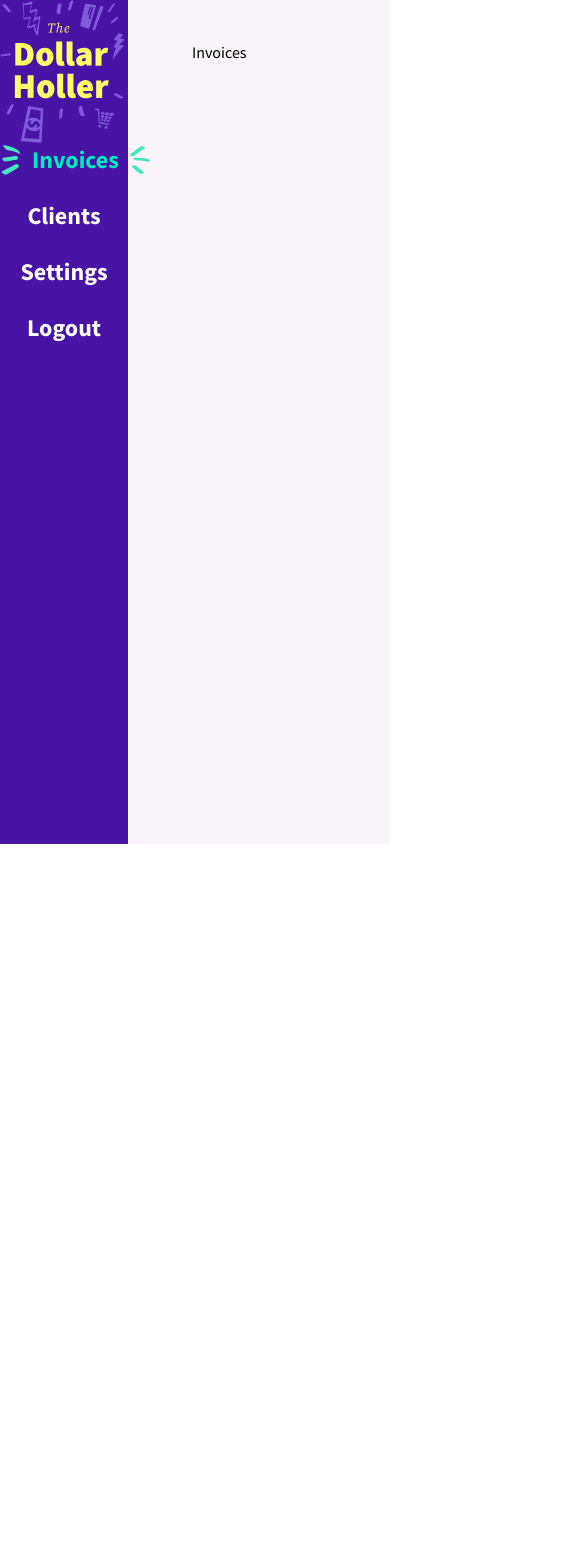
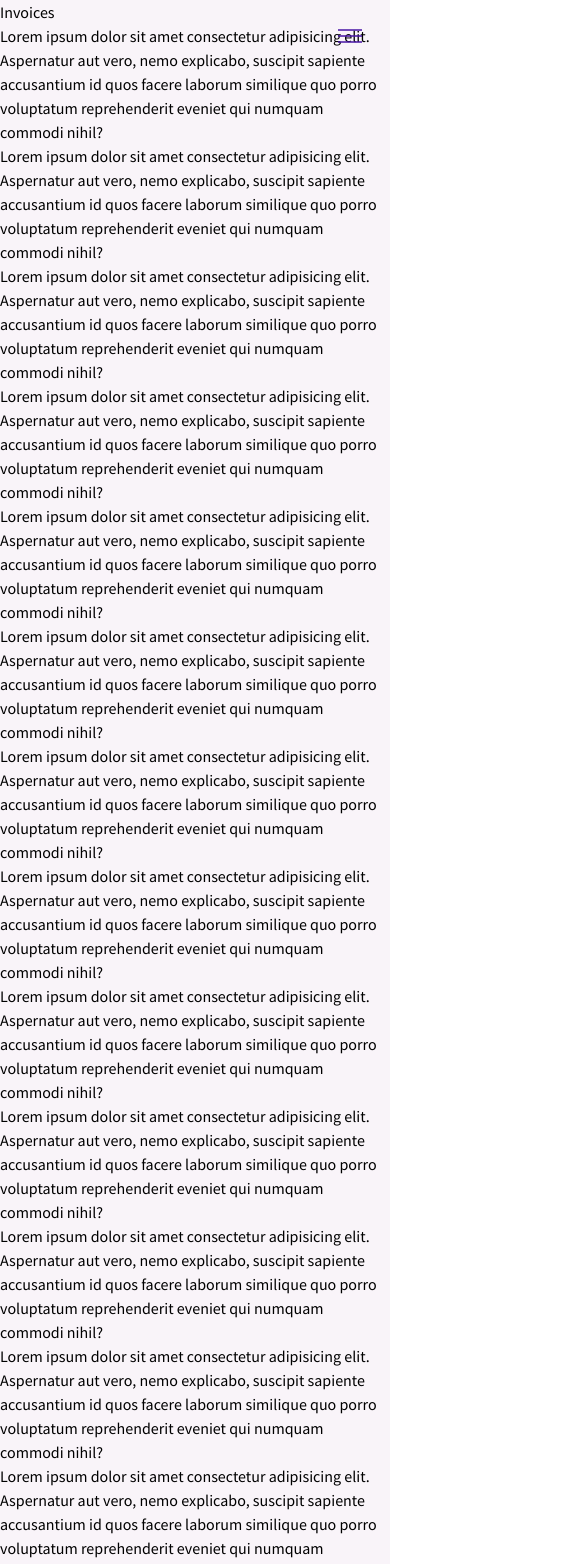
Before and after one commit to ImalKesara/dollarholler, a SvelteKit app: page /invoices in a window 390 px wide. Shown: the top 1564 px of the page, 585 px wide, since content can reach past the window. Before the commit the page ends 844 px from the top, so only its background shows below. Built offline with nearby package versions, Linux system fonts and the light colour scheme.

Commit message:
Mobile responsive

```diff
--- a/src/app.css
+++ b/src/app.css
@@ -8,6 +8,9 @@
 	body {
 		@apply font-sansSerif;
 	}
+	svg {
+		@apply fill-current;
+	}
 }
 
 @layer components {
--- /dev/null
+++ b/src/lib/components/Icon/Close.svelte
@@ -0,0 +1,10 @@
+<script lang="ts">
+	export let width: number = 24,
+		height: number = 24;
+</script>
+
+<svg {width} {height} viewBox="0 0 24 24" fill="none" xmlns="http://www.w3.org/2000/svg">
+	<path
+		d="M19 6.41L17.59 5L12 10.59L6.41 5L5 6.41L10.59 12L5 17.59L6.41 19L12 13.41L17.59 19L19 17.59L13.41 12L19 6.41Z"
+	/>
+</svg>
--- /dev/null
+++ b/src/lib/components/Icon/Hamburger.svelte
@@ -0,0 +1,10 @@
+<script lang="ts">
+	export let width: number = 24,
+		height: number = 24;
+</script>
+
+<svg {width} {height} viewBox="0 0 24 24" fill="none" xmlns="http://www.w3.org/2000/svg">
+	<path d="M24 6.75007H0V5.25005H24V6.75007Z" />
+	<path d="M24 12.7501H0V11.2501H24V12.7501Z" />
+	<path d="M24 18.7502H0V17.2502H24V18.7502Z" />
+</svg>
--- a/src/lib/components/Navbar.svelte
+++ b/src/lib/components/Navbar.svelte
@@ -1,9 +1,43 @@
-<script>
+<script lang="ts">
 	import { page } from '$app/stores';
+	import Close from './Icon/Close.svelte';
+	import Hamburger from './Icon/Hamburger.svelte';
+
+	let isNavshowing: boolean = false;
+
+	function toggleNavbar() {
+		isNavshowing = !isNavshowing;
+	}
 </script>
 
-<header class=" col-span-3 bg-daisyBush text-center">
-	<div>
+<svelte:head>
+	{#if isNavshowing}
+		<style lang="postcss">
+			body {
+				@apply overflow-hidden md:overflow-auto;
+			}
+		</style>
+	{/if}
+</svelte:head>
+
+<button
+	class=" fixed right-6 top-6 z-navBarToggle md:hidden"
+	on:click={toggleNavbar}
+	class:text-goldenFizz={isNavshowing}
+	class:text-daisyBush={!isNavshowing}
+>
+	{#if isNavshowing}
+		<Close width={32} height={32} />
+	{:else}
+		<Hamburger width={32} />
+	{/if}
+</button>
+
+<header
+	class=" z-navBar fixed md:relative md:col-span-3 transition-transform duration-300 -translate-x-full md:translate-x-0 bg-daisyBush text-center w-full h-screen md:h-full"
+	class:translate-x-0={isNavshowing}
+>
+	<div class="mt-10 mb-10 md:mb-24">
 		<a href="/invoices"
 			><img src="/images/logo.svg" alt="the dollar hollar logo" class=" mx-auto" /></a
 		>
--- a/src/routes/(dashboard)/+layout.svelte
+++ b/src/routes/(dashboard)/+layout.svelte
@@ -2,9 +2,9 @@
 	import Navbar from '$lib/components/Navbar.svelte';
 </script>
 
-<div class=" grid grid-cols-12 gap-x-16 bg-whisper min-h-screen">
+<div class=" grid grid-cols-12 md:gap-x-16 bg-whisper min-h-screen">
 	<Navbar />
-	<main class=" col-span-8 pt-10">
+	<main class="md:col-span-8 col-span-12 md:pt-10">
 		<slot />
 	</main>
 </div>
--- a/src/routes/(dashboard)/invoices/+page.svelte
+++ b/src/routes/(dashboard)/invoices/+page.svelte
@@ -1 +1,96 @@
 Invoices
+
+<p>
+	Lorem ipsum dolor sit amet consectetur adipisicing elit. Aspernatur aut vero, nemo explicabo,
+	suscipit sapiente accusantium id quos facere laborum similique quo porro voluptatum reprehenderit
+	eveniet qui numquam commodi nihil?
+</p>
+
+<p>
+	Lorem ipsum dolor sit amet consectetur adipisicing elit. Aspernatur aut vero, nemo explicabo,
+	suscipit sapiente accusantium id quos facere laborum similique quo porro voluptatum reprehenderit
+	eveniet qui numquam commodi nihil?
+</p>
+
+<p>
+	Lorem ipsum dolor sit amet consectetur adipisicing elit. Aspernatur aut vero, nemo explicabo,
+	suscipit sapiente accusantium id quos facere laborum similique quo porro voluptatum reprehenderit
+	eveniet qui numquam commodi nihil?
+</p>
+
+<p>
+	Lorem ipsum dolor sit amet consectetur adipisicing elit. Aspernatur aut vero, nemo explicabo,
+	suscipit sapiente accusantium id quos facere laborum similique quo porro voluptatum reprehenderit
+	eveniet qui numquam commodi nihil?
+</p>
+<p>
+	Lorem ipsum dolor sit amet consectetur adipisicing elit. Aspernatur aut vero, nemo explicabo,
+	suscipit sapiente accusantium id quos facere laborum similique quo porro voluptatum reprehenderit
+	eveniet qui numquam commodi nihil?
+</p>
+<p>
+	Lorem ipsum dolor sit amet consectetur adipisicing elit. Aspernatur aut vero, nemo explicabo,
+	suscipit sapiente accusantium id quos facere laborum similique quo porro voluptatum reprehenderit
+	eveniet qui numquam commodi nihil?
+</p>
+<p>
+	Lorem ipsum dolor sit amet consectetur adipisicing elit. Aspernatur aut vero, nemo explicabo,
+	suscipit sapiente accusantium id quos facere laborum similique quo porro voluptatum reprehenderit
+	eveniet qui numquam commodi nihil?
+</p>
+<p>
+	Lorem ipsum dolor sit amet consectetur adipisicing elit. Aspernatur aut vero, nemo explicabo,
+	suscipit sapiente accusantium id quos facere laborum similique quo porro voluptatum reprehenderit
+	eveniet qui numquam commodi nihil?
+</p>
+<p>
+	Lorem ipsum dolor sit amet consectetur adipisicing elit. Aspernatur aut vero, nemo explicabo,
+	suscipit sapiente accusantium id quos facere laborum similique quo porro voluptatum reprehenderit
+	eveniet qui numquam commodi nihil?
+</p>
+<p>
+	Lorem ipsum dolor sit amet consectetur adipisicing elit. Aspernatur aut vero, nemo explicabo,
+	suscipit sapiente accusantium id quos facere laborum similique quo porro voluptatum reprehenderit
+	eveniet qui numquam commodi nihil?
+</p>
+
+<p>
+	Lorem ipsum dolor sit amet consectetur adipisicing elit. Aspernatur aut vero, nemo explicabo,
+	suscipit sapiente accusantium id quos facere laborum similique quo porro voluptatum reprehenderit
+	eveniet qui numquam commodi nihil?
+</p>
+<p>
+	Lorem ipsum dolor sit amet consectetur adipisicing elit. Aspernatur aut vero, nemo explicabo,
+	suscipit sapiente accusantium id quos facere laborum similique quo porro voluptatum reprehenderit
+	eveniet qui numquam commodi nihil?
+</p>
+<p>
+	Lorem ipsum dolor sit amet consectetur adipisicing elit. Aspernatur aut vero, nemo explicabo,
+	suscipit sapiente accusantium id quos facere laborum similique quo porro voluptatum reprehenderit
+	eveniet qui numquam commodi nihil?
+</p>
+<p>
+	Lorem ipsum dolor sit amet consectetur adipisicing elit. Aspernatur aut vero, nemo explicabo,
+	suscipit sapiente accusantium id quos facere laborum similique quo porro voluptatum reprehenderit
+	eveniet qui numquam commodi nihil?
+</p>
+<p>
+	Lorem ipsum dolor sit amet consectetur adipisicing elit. Aspernatur aut vero, nemo explicabo,
+	suscipit sapiente accusantium id quos facere laborum similique quo porro voluptatum reprehenderit
+	eveniet qui numquam commodi nihil?
+</p>
+<p>
+	Lorem ipsum dolor sit amet consectetur adipisicing elit. Aspernatur aut vero, nemo explicabo,
+	suscipit sapiente accusantium id quos facere laborum similique quo porro voluptatum reprehenderit
+	eveniet qui numquam commodi nihil?
+</p>
+<p>
+	Lorem ipsum dolor sit amet consectetur adipisicing elit. Aspernatur aut vero, nemo explicabo,
+	suscipit sapiente accusantium id quos facere laborum similique quo porro voluptatum reprehenderit
+	eveniet qui numquam commodi nihil?
+</p>
+<p>
+	Lorem ipsum dolor sit amet consectetur adipisicing elit. Aspernatur aut vero, nemo explicabo,
+	suscipit sapiente accusantium id quos facere laborum similique quo porro voluptatum reprehenderit
+	eveniet qui numquam commodi nihil?
+</p>
--- a/src/routes/+layout.svelte
+++ b/src/routes/+layout.svelte
@@ -2,4 +2,5 @@
 	import '../app.css';
 </script>
 
-<slot />
+<!-- <slot /> -->
+<slot></slot>
--- a/tailwind.config.js
+++ b/tailwind.config.js
@@ -24,6 +24,10 @@ export default {
 				gallery: '#efeaf2',
 				// caribbeanGreen: '#00ca9e',
 				fog: '#decaec'
+			},
+			zIndex: {
+				navBarToggle: 91,
+				navBar: 90
 			}
 		}
 	},
```
